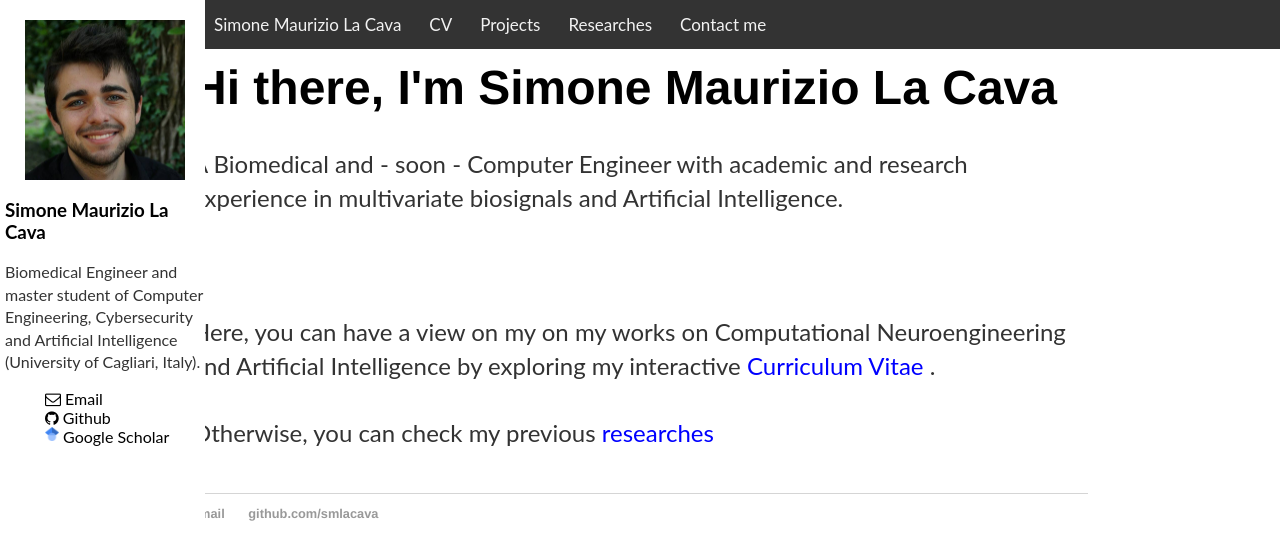
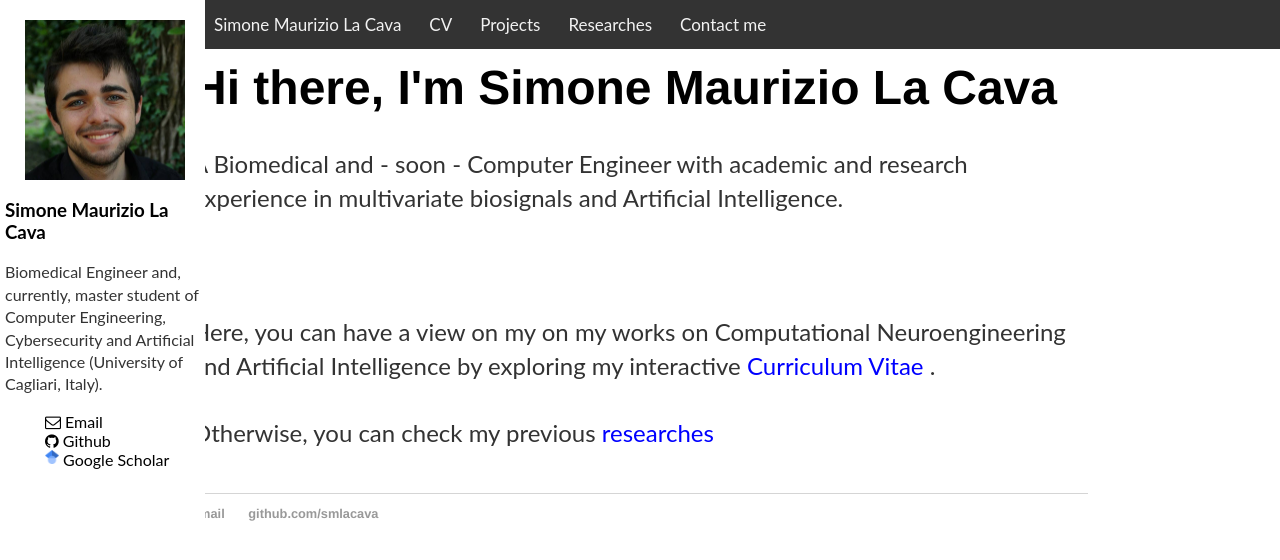
Before and after one commit to smlacava/smlacava.github.io, a Jekyll site: the page built from index.html, in a window 1280 px wide. Shown: the top 560 px of the page. Built offline with Jekyll 4.4.1, drawn with Linux system fonts in a browser that asks for light colours.

Commit message:
Update default.html

```diff
--- a/_layouts/default.html
+++ b/_layouts/default.html
@@ -99,7 +99,7 @@
 				</div>
 				<div class="author__content">
 					<h3 class="author__name">Simone Maurizio La Cava</h3>
-					<p class="author__bio" style="font-size:16px" left="5">Biomedical Engineer and master student of Computer Engineering, Cybersecurity and Artificial Intelligence (University of Cagliari, Italy).</p></div>
+					<p class="author__bio" style="font-size:16px" left="5">Biomedical Engineer and, currently, master student of Computer Engineering, Cybersecurity and Artificial Intelligence (University of Cagliari, Italy).</p></div>
 				<ul class="author__urls social-icons">
 					<link rel="stylesheet" href="https://cdnjs.cloudflare.com/ajax/libs/font-awesome/4.7.0/css/font-awesome.min.css">
 					<a href="mailto:simonemaurizio.lacava@gmail.com"><i class="fa fa-envelope-o" aria-hidden="true"></i> Email</a>
```
